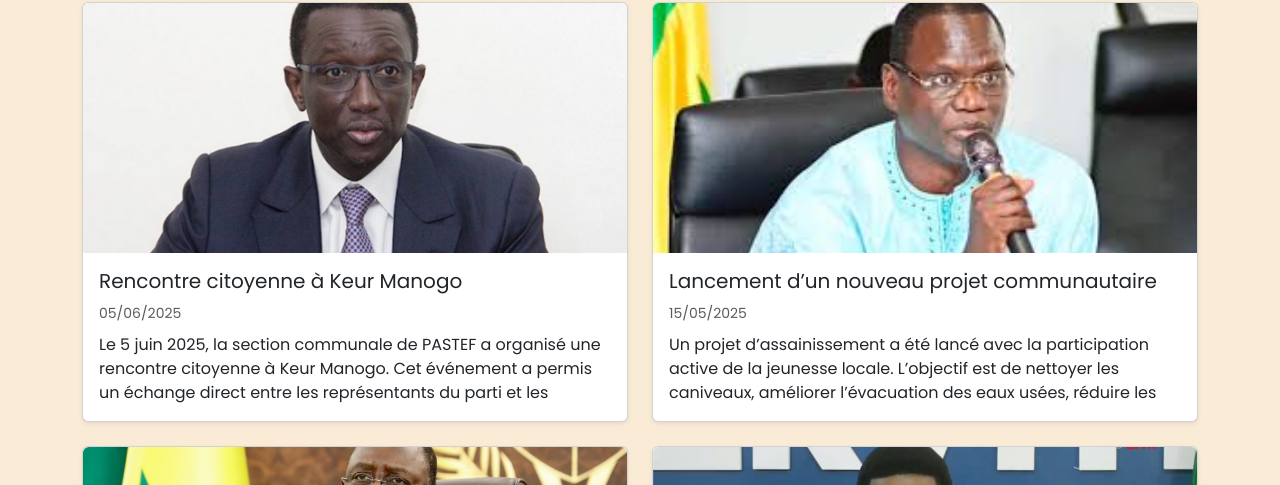
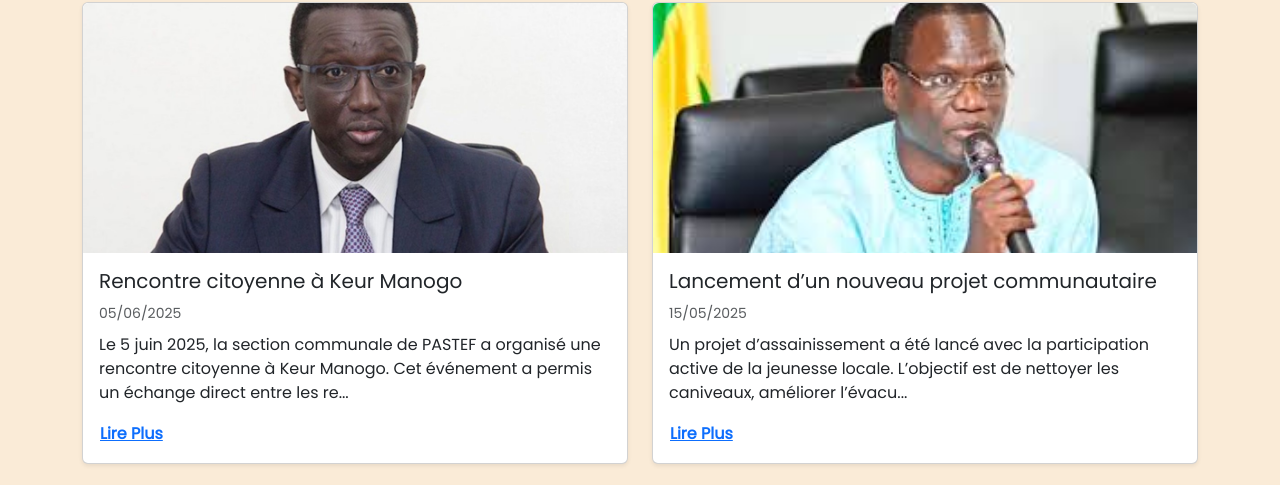
Before and after one commit to Ablaye2025/pastef, a plain HTML site: page actualites.html in a window 1280 px wide. Shown: the part 264-749 px from the top of the page. Drawn offline with nearby package versions, Linux system fonts and the light colour scheme.

Commit message:
Update actualites.html

```diff
--- a/actualites.html
+++ b/actualites.html
@@ -30,6 +30,11 @@
     body {
       padding-top: 70px;
       background-color: antiquewhite;
+    }
+    /* Optionnel : style bouton lire plus */
+    .btn-link {
+      cursor: pointer;
+      font-weight: 600;
     }
   </style>
 </head>
@@ -152,6 +157,11 @@
   const filterYear = document.getElementById("filterYear");
   const filterCategory = document.getElementById("filterCategory");
 
+  function truncateText(text, maxLength = 150) {
+    if (text.length <= maxLength) return text;
+    return text.slice(0, maxLength) + '...';
+  }
+
   function afficherActualites() {
     const year = filterYear.value;
     const category = filterCategory.value;
@@ -168,7 +178,11 @@
       return;
     }
 
-    newsContainer.innerHTML = filteredNews.map(item => `
+    newsContainer.innerHTML = filteredNews.map(item => {
+      const isLong = item.description.length > 150;
+      const shortDescription = truncateText(item.description, 150);
+
+      return `
         <div class="col-md-6">
           <div class="card h-100 shadow-sm">
             <a href="${item.image}" data-lightbox="news-gallery" data-title="${item.titre}">
@@ -177,11 +191,29 @@
             <div class="card-body">
               <h5 class="card-title">${item.titre}</h5>
               <small class="text-muted">${new Date(item.date).toLocaleDateString('fr-FR')}</small>
-            <p class="card-text mt-2">${item.description}</p>
+              <p class="card-text mt-2" id="desc-${item.id}">${shortDescription}</p>
+              ${isLong ? `<button class="btn btn-link p-0" data-id="${item.id}" id="btn-${item.id}">Lire Plus</button>` : ''}
             </div>
           </div>
         </div>
-    `).join("");
+      `;
+    }).join("");
+
+    filteredNews.forEach(item => {
+      if (item.description.length > 150) {
+        const btn = document.getElementById(`btn-${item.id}`);
+        const desc = document.getElementById(`desc-${item.id}`);
+        btn.addEventListener("click", () => {
+          if (btn.textContent === "Lire Plus") {
+            desc.textContent = item.description;
+            btn.textContent = "Lire Moins";
+          } else {
+            desc.textContent = truncateText(item.description, 150);
+            btn.textContent = "Lire Plus";
+          }
+        });
+      }
+    });
   }
 
   filterYear.addEventListener("change", afficherActualites);
```
Lines whose indentation alone changed are shown as unchanged.
